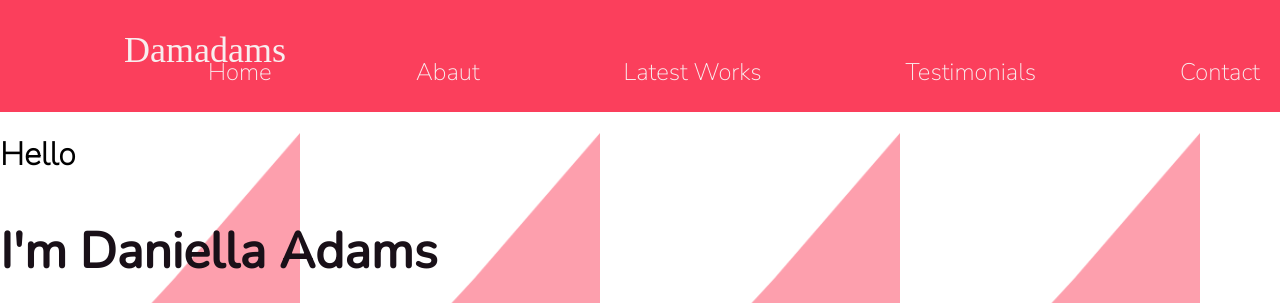
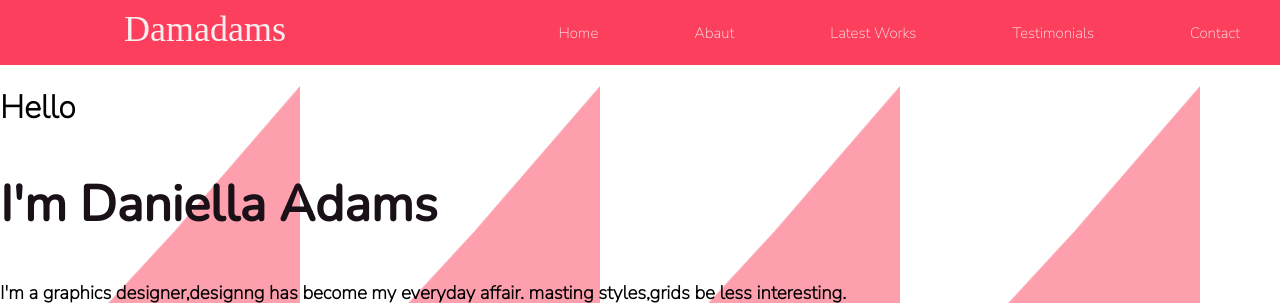
Before and after one commit to eracom-id412/Damadams, a plain HTML site: page index.html in a window 1280 px wide. Shown: the top 303 px of the page. Drawn offline with nearby package versions, Linux system fonts and the light colour scheme; a web font is replaced by a local one.

Commit message:
Modification 2
Modification du <header>, amélioration des détails du logo et de la <div>topnav ;
 J'ai pu centraliser le logo et la <div> topnav, de la même manière.

```diff
--- a/damadams.css
+++ b/damadams.css
@@ -8,8 +8,7 @@ header{
     background-color: #FB3F5C;
     justify-content: flex-end;
     display: flex;
-    margin: 0px;
-
+    height: 65px;
 }
 
 #Logotype{
@@ -19,20 +18,22 @@ header{
     width: 162px;
     height: 50px;
     left: 124px;
-    top: 29px;
+    top: 8px;
     font-family:'Nova Mono', regular ;
-     }
+  }
 
 #topnav {
     flex: 2 1 100%;
     display: flex;
-    gap: 9rem;
+    gap: 6rem;
     justify-content: flex-end;
-    font-size: 24px;
-    margin-top: 2rem;
-    margin-right: 20px;
+    align-items: center;
+    font-size: 15px;
     color:#F8EEEF ;
     font-family: 'Nunito Sans', sans-serif;
+    margin-right: 40px;
+
+
 
 
 }
@@ -51,6 +52,9 @@ h2{
 }
 h3{
     font-family: 'Nunito Sans';
+}
+p{
+    margin: 0px;
 }
 #Ph img{
     object-position: right top;
```
Also changed, not shown: ._index.html.
